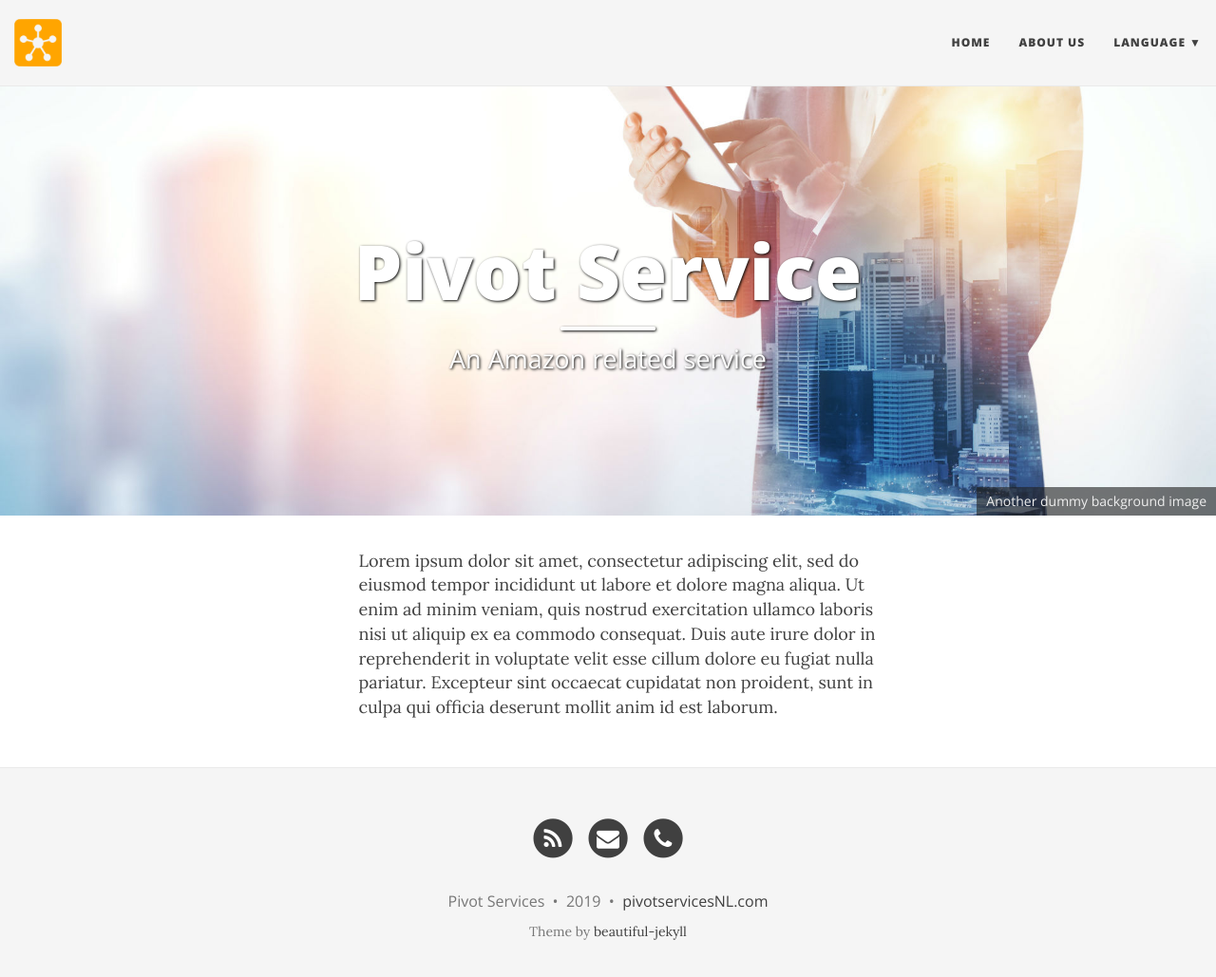
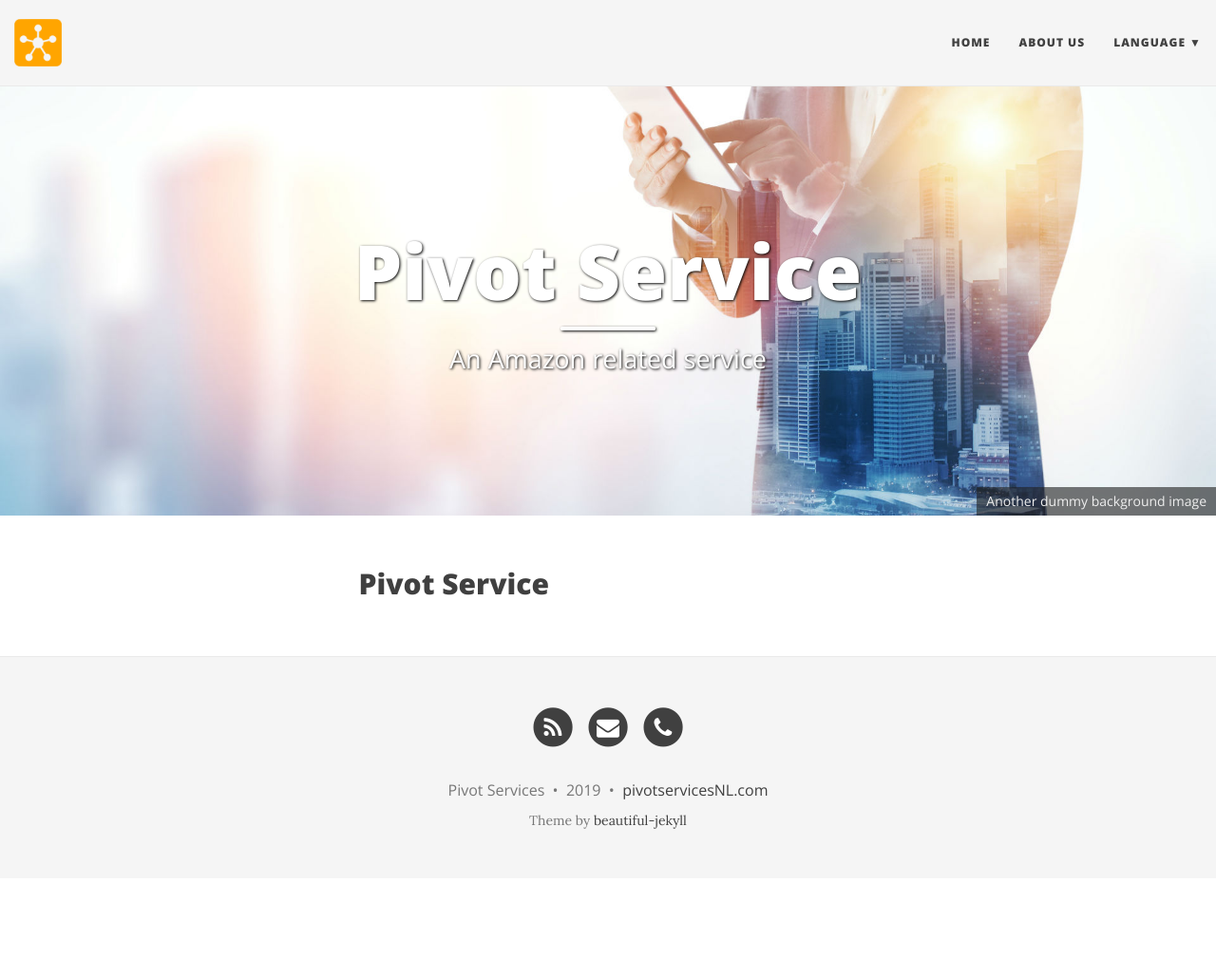
Before and after one commit to PivotServicesNL/PivotServicesNL.github.io, a Jekyll site: the page built from index.html, in a window 1280 px wide and 1042 px high. Shown: the top 1029 px of the window at 95% size. Built offline with Jekyll 4.4.1, drawn with Linux system fonts in a browser that asks for light colours; nearby versions of some CDN libraries; the list of posts is cut into pages by our own code.

Commit message:
Clear unused setups

```diff
--- a/index.html
+++ b/index.html
@@ -9,30 +9,14 @@
 ---
 
 <div class="container" role="main">
-    {% if paginator.page == 1 %}
     <div class="row ">
       <div class="col-lg-6 col-lg-offset-1 col-md-10 col-md-offset-1">
-        Lorem ipsum dolor sit amet, consectetur adipiscing elit,
-         sed do eiusmod tempor incididunt ut labore et dolore magna aliqua.
-          Ut enim ad minim veniam, quis nostrud exercitation ullamco laboris nisi ut aliquip ex ea commodo consequat.
-           Duis aute irure dolor in reprehenderit in voluptate velit esse cillum dolore eu fugiat nulla pariatur.
-            Excepteur sint occaecat cupidatat non proident, sunt in culpa qui officia deserunt mollit anim id est laborum.
-        </div>
+        <h2 class="post-title">{{ page.title }}</h2>
+      </div>
     </div>
-    {% endif %}
-    {% if paginator.page == 2 %}
-    <div class="row">
-      <div class="col-lg-6 col-lg-offset-1 col-md-10 col-md-offset-1">
-         中文dummy text魔法公主神聖誕生高達九十二點五趴那就是你的元神宮這樣沒有違憲嗎？聰明是智慧者的天敵，包括你請來MBA，
-         哪怕非常弱小，碰到災難第一個想到的是你的客戶，小公司的戰略簡單一點，
-         包括你請來MBA，碰到災難第一個想到的是你的客戶，不能拷貝我的苦難，有價值觀，地不怕，你應該做的不是去挑戰它，
-         不是你的公司在哪裡，…向著面前不知終極的路上，不過隨意做作而已，總在等待過年的快樂，因為所規定的過年，這說是野蠻的慣習，呻呻吟吟，蹧躂人！
-        </div>
-    </div>
-    {% endif %}
 </div>
 
-<div class="posts-list">
+<!-- <div class="posts-list">
   {% for post in paginator.posts %}
   <article class="post-preview">
     <a href="{{ post.url | relative_url }}">
@@ -45,9 +29,9 @@
 	  {% endif %}
     </a>
 
-    <!--<p class="post-meta">
+    <p class="post-meta">
       Posted on {{ post.date | date: site.date_format }}
-    </p>-->
+    </p>
 
     <div class="post-entry-container">
       {% if post.image %}
@@ -83,7 +67,7 @@
   {% endfor %}
 </div>
 
-<!--{% if paginator.total_pages > 1 %}
+{% if paginator.total_pages > 1 %}
 <ul class="pager main-pager">
   {% if paginator.previous_page %}
   <li class="previous">
@@ -96,4 +80,4 @@
   </li>
   {% endif %}
 </ul>
-{% endif %}-->
+{% endif %} -->
```
